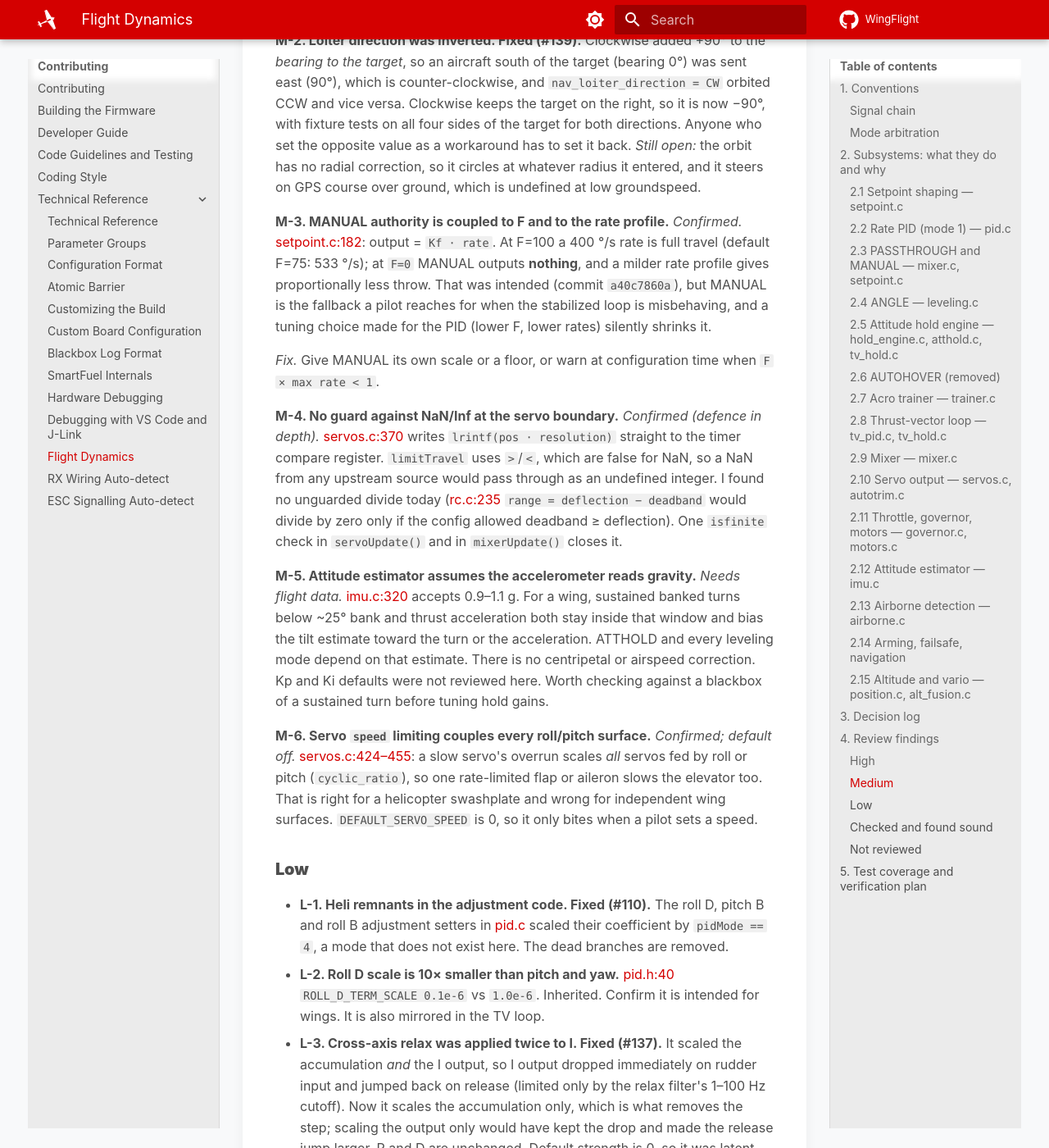
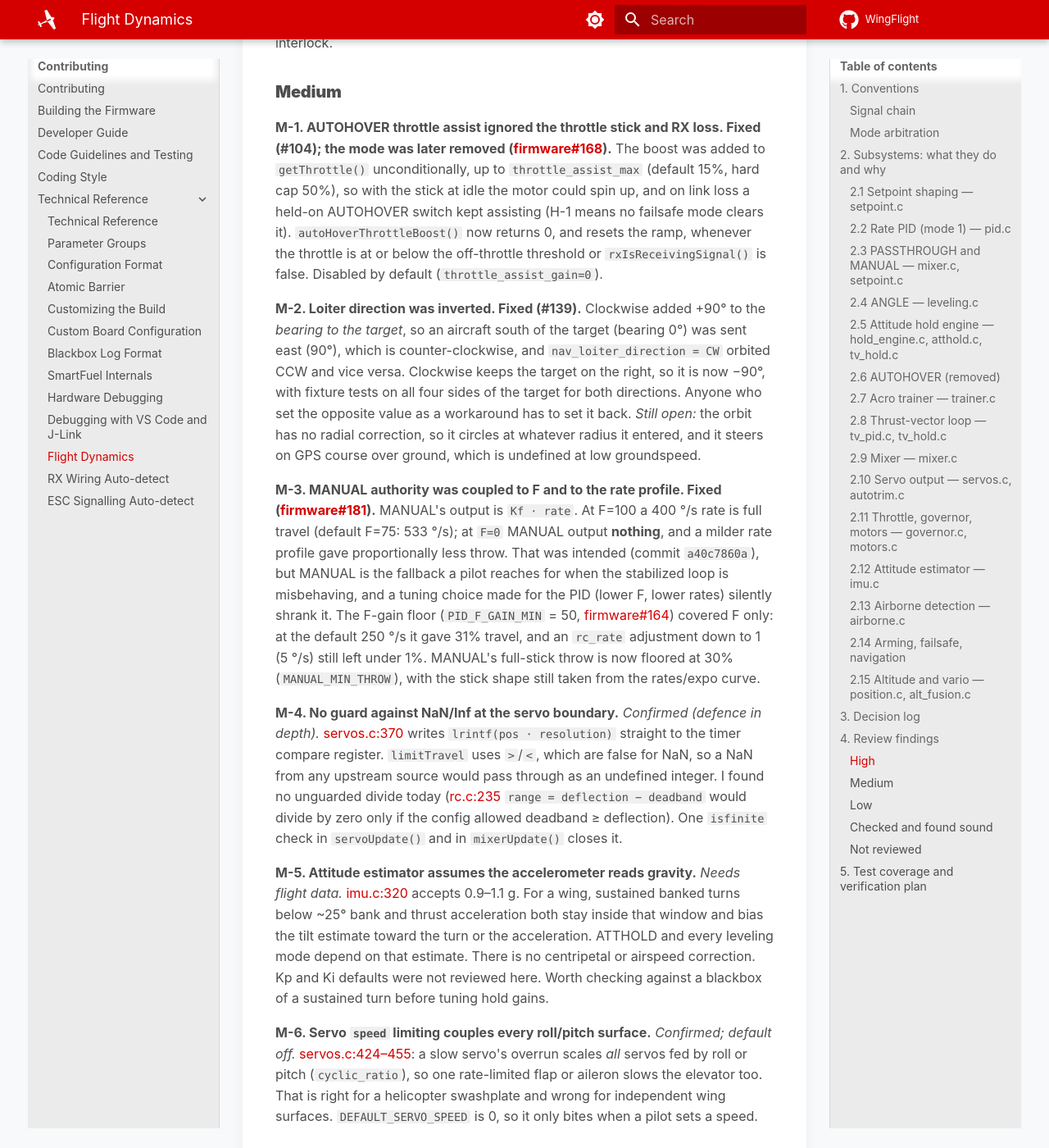
Before and after one commit to WingFlight/wingflight-docs, an MkDocs documentation site: the page built from docs/contributing/tech/flight-dynamics.md, in a window 1280 px wide and 1400 px high, scrolled down 18916 px. Shown: the whole window at 82% size. Built offline with MkDocs 1.6.1 and Material for MkDocs 9.7.7, drawn with Linux system fonts in a browser that asks for light colours; some of the changed text lies outside the part shown.

Commit message:
Document MANUAL throw floor and I hold (firmware#181) (#59)
Co-authored-by: Rob Thomson <rob@rt-rc.com>
Co-authored-by: Claude Opus 5.5 <noreply@anthropic.com>

```diff
--- a/docs/contributing/tech/flight-dynamics.md
+++ b/docs/contributing/tech/flight-dynamics.md
@@ -90,7 +90,7 @@ Yaw I can therefore drive 60% of travel on its own. That is deliberate room for
 
 **Design decisions:**
 
-- **Throttle-based gain attenuation (`fw_tpa_gain`, `fw_tpa_curve`).** Throttle is used as a proxy for prop-wash over the surfaces, "not airspeed": on aircraft that hover or harrier at or past stall, surfaces stay authoritative at high throttle regardless of airspeed, so gain falls as throttle *rises*. Structured like `master_gain` + `gain_curve` (baseline scale × optional curve from the shared pool) so tuners have one mental model. Applies to P, D, F and B (F since [firmware#178](https://github.com/WingFlight/wingflight-firmware/pull/178): F sets most of the surface deflection, so attenuating P and D alone could not hold the achieved rate as prop wash raised authority; one airframe rolled at 1.22× the setpoint at low throttle and 1.70× at high). The combined TPA × SPA factor is floored at 25% (`PID_ATTENUATION_MIN`) so no curve can remove the throw. MANUAL is not attenuated: `PID_F_GAIN_MIN` guarantees its travel.
+- **Throttle-based gain attenuation (`fw_tpa_gain`, `fw_tpa_curve`).** Throttle is used as a proxy for prop-wash over the surfaces, "not airspeed": on aircraft that hover or harrier at or past stall, surfaces stay authoritative at high throttle regardless of airspeed, so gain falls as throttle *rises*. Structured like `master_gain` + `gain_curve` (baseline scale × optional curve from the shared pool) so tuners have one mental model. Applies to P, D, F and B (F since [firmware#178](https://github.com/WingFlight/wingflight-firmware/pull/178): F sets most of the surface deflection, so attenuating P and D alone could not hold the achieved rate as prop wash raised authority; one airframe rolled at 1.22× the setpoint at low throttle and 1.70× at high). The combined TPA × SPA factor is floored at 25% (`PID_ATTENUATION_MIN`) so no curve can remove the throw. MANUAL is not attenuated: its full-stick throw floor (`MANUAL_MIN_THROW`, 30%) guarantees its travel.
 - **GPS speed attenuation (`fw_spa_gain`, `fw_spa_curve`, `fw_spa_speed_max`), in [speed_atten.c](https://github.com/WingFlight/wingflight-firmware/blob/master/src/main/flight/speed_atten.c).** It complements TPA for the case TPA cannot see: a fast dive with the throttle closed, where dynamic pressure (∝ speed²) makes a cruise tune oscillate. Same shape as TPA (baseline × curve from the shared pool), with the curve evaluated at `speed / fw_spa_speed_max`; multiplied with TPA on P, D, F and B. Design choices:
   - **Speed source:** `max(speed3d, groundSpeed)`. Only u-blox reports 3D speed, other providers leave it at 0, and 3D speed is never below ground speed.
   - **Filtering:** low-passed at 1 Hz, because GPS arrives at 5-10 Hz.
@@ -118,8 +118,8 @@ Two distinct modes since commit `621dd3712`:
 
 - **PASSTHROUGH** replaces the stabilized mixer inputs with raw RC channels. No rates, no expo, no PID. Takes priority over MANUAL. TV stabilized inputs are zeroed because no raw channel maps to them. This is the "bail-out" mode.
 - **MANUAL** keeps the pilot's rates/expo but drops the gyro correction: output = `Kf · applyRatesCurve(sp.deflection)`, clamped ±1. Rationale (commit `a40c7860a`): MANUAL is meant to be "stabilized flight minus the gyro correction", and F is exactly that contribution, so reusing it makes MANUAL track however the airframe's F was tuned instead of an arbitrary fixed ceiling. Two earlier attempts (`062e79151`, `ec909933a`) had made MANUAL either saturate early or ignore the configured rates.
-
-See finding **M-3** for the consequence of tying MANUAL's authority to F.
+- **Full-stick throw floor** ([firmware#181](https://github.com/WingFlight/wingflight-firmware/pull/181)). The stick shape comes from `applyRatesCurve()` normalised to full stick, and the full-stick throw is `max(Kf · maxRate, MANUAL_MIN_THROW)` with the floor at 30%. Above the floor this is the `Kf · rate` above. See finding **M-3**.
+- **I held while bypassed.** While PASSTHROUGH or MANUAL drives the surfaces (`mixerStabilizationBypassed()`, false once failsafe is active), the PID does not integrate I; decay still runs. The gyro is not tracking the setpoint then, so I used to wind up and bump the aircraft on switching back.
 
 ### 2.4 ANGLE — [leveling.c](https://github.com/WingFlight/wingflight-firmware/blob/master/src/main/flight/leveling.c)
 
@@ -281,6 +281,7 @@ Rationale reconstructed from commit messages. Dates are commit dates.
 | 2026-09-28 | [firmware#168](https://github.com/WingFlight/wingflight-firmware/pull/168) | Remove AUTOHOVER, its throttle assist and the yaw-authority widening; keep every slot reserved (box 58, mode bit 9, adjustment 87, debug 79, MSP and profile bytes) | Mode dropped from the firmware; reserving the slots keeps MSP layouts and saved PID profiles valid, so no profile reset |
 | 2026-09-29 | [firmware#177](https://github.com/WingFlight/wingflight-firmware/pull/177) | ANGLE target slews in from the current attitude; rate command capped at the rate profile's full-stick rate; new `angle_level_damping` subtracts measured rate from the command | Engaging far from level stepped the surfaces (49° asked for 196 °/s at once); L-6 uncapped command; the P-term was too small to damp the level loop |
 | 2026-09-29 | [firmware#178](https://github.com/WingFlight/wingflight-firmware/pull/178) | TPA/SPA attenuation also scales F and B; combined factor floored at 25%; MANUAL not attenuated | One airframe rolled at 1.22× the setpoint at low throttle and 1.70× at high; P/D-only attenuation could not correct the rate. The floor stops a curve removing all throw |
+| 2026-10-01 | [firmware#181](https://github.com/WingFlight/wingflight-firmware/pull/181) | MANUAL full-stick throw floored at 30%; I not integrated while MANUAL or PASSTHROUGH is active | M-3: the F floor did not cover low rates or `rc_rate` adjustments; I wound up while bypassed and bumped on switching back |
 
 ---
 
@@ -320,10 +321,8 @@ The boost was added to `getThrottle()` unconditionally, up to `throttle_assist_m
 **M-2. Loiter direction was inverted. Fixed (#139).** Clockwise added +90° to the *bearing to the target*, so an aircraft south of the target (bearing 0°) was sent east (90°), which is counter-clockwise, and `nav_loiter_direction = CW` orbited CCW and vice versa. Clockwise keeps the target on the right, so it is now −90°, with fixture tests on all four sides of the target for both directions. Anyone who set the opposite value as a workaround has to set it back.
 *Still open:* the orbit has no radial correction, so it circles at whatever radius it entered, and it steers on GPS course over ground, which is undefined at low groundspeed.
 
-**M-3. MANUAL authority is coupled to F and to the rate profile.** *Confirmed.*
-[setpoint.c:182](https://github.com/WingFlight/wingflight-firmware/blob/master/src/main/flight/setpoint.c#L182): output = `Kf · rate`. At F=100 a 400 °/s rate is full travel (default F=75: 533 °/s); at `F=0` MANUAL outputs **nothing**, and a milder rate profile gives proportionally less throw. That was intended (commit `a40c7860a`), but MANUAL is the fallback a pilot reaches for when the stabilized loop is misbehaving, and a tuning choice made for the PID (lower F, lower rates) silently shrinks it.
-
-*Fix.* Give MANUAL its own scale or a floor, or warn at configuration time when `F × max rate < 1`.
+**M-3. MANUAL authority was coupled to F and to the rate profile. Fixed ([firmware#181](https://github.com/WingFlight/wingflight-firmware/pull/181)).**
+MANUAL's output is `Kf · rate`. At F=100 a 400 °/s rate is full travel (default F=75: 533 °/s); at `F=0` MANUAL output **nothing**, and a milder rate profile gave proportionally less throw. That was intended (commit `a40c7860a`), but MANUAL is the fallback a pilot reaches for when the stabilized loop is misbehaving, and a tuning choice made for the PID (lower F, lower rates) silently shrank it. The F-gain floor (`PID_F_GAIN_MIN` = 50, [firmware#164](https://github.com/WingFlight/wingflight-firmware/pull/164)) covered F only: at the default 250 °/s it gave 31% travel, and an `rc_rate` adjustment down to 1 (5 °/s) still left under 1%. MANUAL's full-stick throw is now floored at 30% (`MANUAL_MIN_THROW`), with the stick shape still taken from the rates/expo curve.
 
 **M-4. No guard against NaN/Inf at the servo boundary.** *Confirmed (defence in depth).*
 [servos.c:370](https://github.com/WingFlight/wingflight-firmware/blob/master/src/main/flight/servos.c#L370) writes `lrintf(pos · resolution)` straight to the timer compare register. `limitTravel` uses `>`/`<`, which are false for NaN, so a NaN from any upstream source would pass through as an undefined integer. I found no unguarded divide today ([rc.c:235](https://github.com/WingFlight/wingflight-firmware/blob/master/src/main/fc/rc.c#L235) `range = deflection − deadband` would divide by zero only if the config allowed deadband ≥ deflection). One `isfinite` check in `servoUpdate()` and in `mixerUpdate()` closes it.
```
